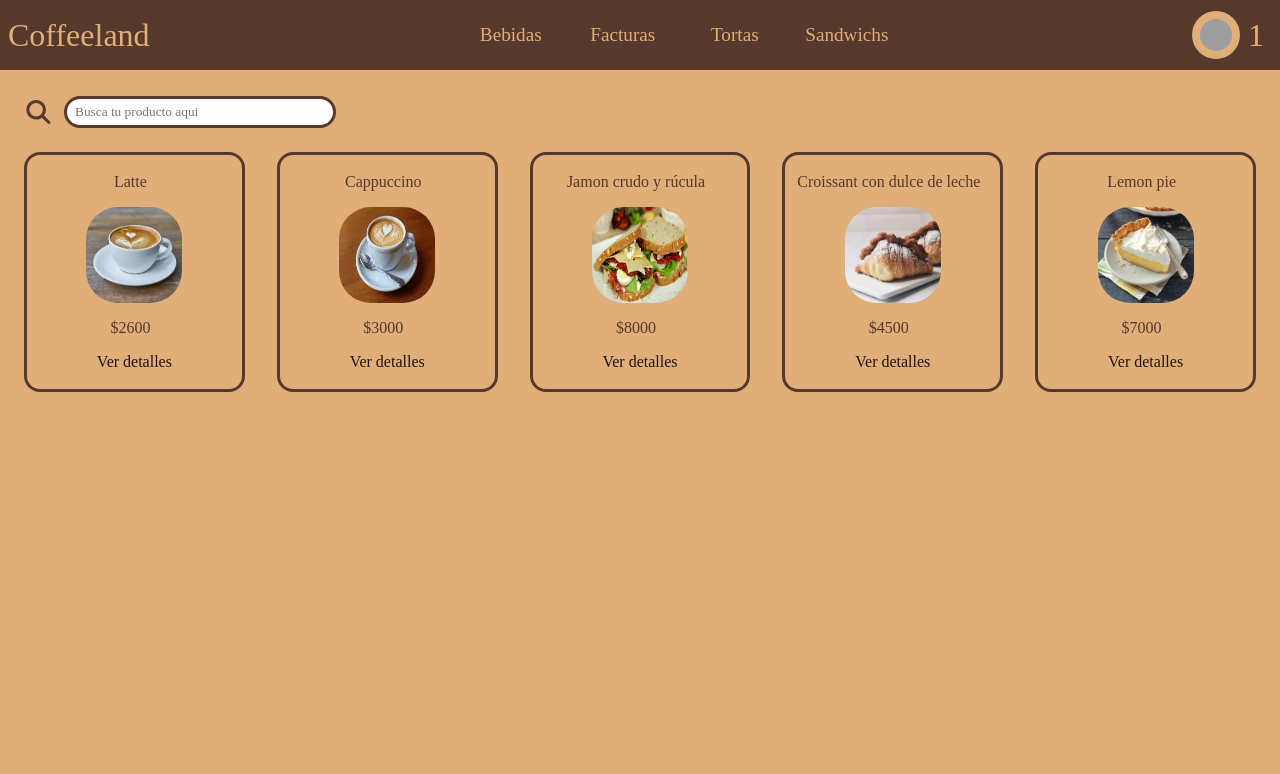
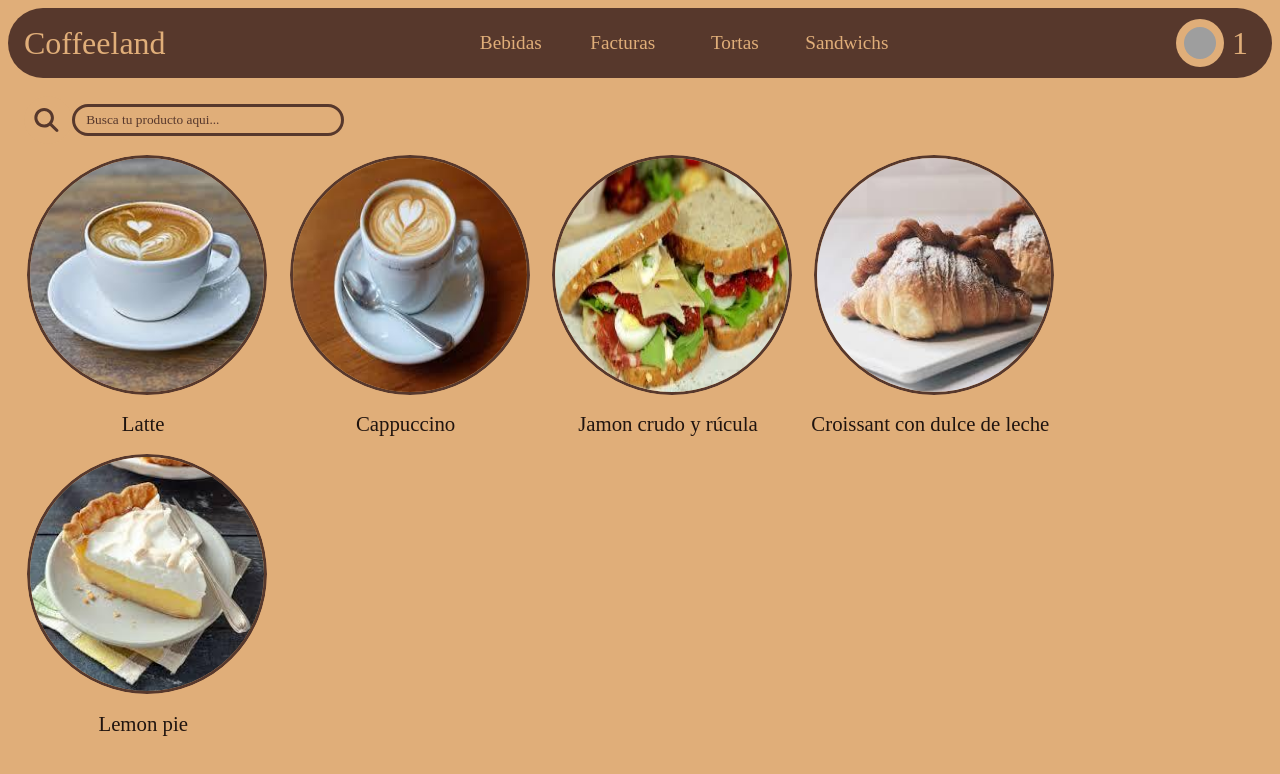
Before and after one commit to GonzaDP/Curso-React, a React (Vite) app: page / in a window 1280 px wide. Shown: the top 774 px of the page. Built offline with nearby package versions, Linux system fonts and the light colour scheme; grey boxes are pictures that could not be loaded.

Commit message:
cambios diseño

```diff
--- a/src/App.css
+++ b/src/App.css
@@ -1,4 +1,5 @@
 .fondo{
+    padding: 0.5rem;
     height: 100vh;
     background-color: #e0ae79;
 }
--- a/src/Components/ItemDetailContainer/ItemDetailContainer.jsx
+++ b/src/Components/ItemDetailContainer/ItemDetailContainer.jsx
@@ -3,10 +3,13 @@
 import ItemDetail from "./ItemDetail"
 import { useParams } from "react-router-dom"
 import "./ItemDetailContainer.css"
+import Loading from "../loading/loading"
+import useProducts from "../../hooks/useProductos"
 
 const ItemDetailContainer = () => {
     const [product,setProduct] = useState({})
     const {idProduct} = useParams()
+    const {loading} = useProducts()
 
     useEffect(() => {
         getProduct(idProduct)
@@ -14,7 +17,16 @@
     }, [idProduct])
 
     return(
+
+        /*<ItemDetail product={product}/>   */
+        <>
+        {
+        loading === true ?
+        <Loading/>
+        :
         <ItemDetail product={product}/>
+        }
+    </>
     )
 }
 
--- a/src/Components/ItemListContainer/Item.jsx
+++ b/src/Components/ItemListContainer/Item.jsx
@@ -2,11 +2,14 @@
 
 const Item = ({product}) => {
     return (
-        <div className="item" >
-            <p>{product.name}</p>
-            <img className="img" src={product.img}/>
-            <p>${product.price}</p>
-            <Link to={"/detail/" + product.id} className='linkItem'>Ver detalles</Link>
+        <div className="item">
+            <Link to={"/detail/" + product.id} className='itemImg'>
+                <img className="img" src={product.img}/>
+                <p className="overlay">
+                   COMPRAR
+                </p>
+            </Link>
+            <p className="name">{product.name}</p>
         </div>
     )
 }
--- a/src/Components/ItemListContainer/ItemListContainer.css
+++ b/src/Components/ItemListContainer/ItemListContainer.css
@@ -2,39 +2,66 @@
     padding: 0.5rem;
     display: flex;
     flex-direction: row;
-
+    flex-wrap: wrap;
 }
 
-.itemlistcontainer .item{
+.item{
+    display: flex;
+    flex-direction: column;
+    align-content: center;
+    align-items: center;
+}
+
+.itemImg{
     height: 15rem;
     width: 15rem;
-    display: flex;
-    padding: 0.5rem;
-    justify-content: center;
-    align-items: center;
-    align-content: center;
-    flex-direction: column;
-    margin: 1rem;
-    border: solid #57382c;
-    border-radius: 1rem;
+    margin: 0.7rem;
+    border-radius: 7.5rem;
+    transition: 0.5s;
+    text-decoration: none;
+    overflow: hidden;
 }
 
-.itemlistcontainer .item p{
-    font-size: 1rem;
-    color: #57382c;
-    display: flex;
-    width: auto;
+.img{
+    padding: 0;
+    width: 100%;
+    height: 100%;
+    border-radius: 7.5rem;
+    transition: 0.5s;
+    border: solid #57382c;
+    display: block;
+    transition: transform 0.5s ease;
 }
 
-.itemlistcontainer .item .img{
-    padding: 0;
-    width: 6rem;
-    height: 6rem;
-    margin: 1rem;
+.overlay {
+    margin-left: 0rem;
+    margin-top: -15rem;
+    border-radius: 7.5rem;
+    width: 15rem;
+    height: 15rem;
+    background-color: #57382ccb;
+    display: flex;
+    align-items: center;
+    justify-content: center;
+    opacity: 0;
+    transition: opacity 0.5s ease;
+    color: #e0ae79;
 }
 
-.linkItem{
-    margin-top: 1rem;
+  .itemImg:hover .overlay{
+    opacity: 0.9;
+}
+
+  .itemImg:hover {
+    transform: scale(1.1);
+}
+
+.name{
+    font-size: 1.3rem;
+    width: auto;
+    height: auto;
     text-decoration: none;
     color: #20140f;
+    background-color: #e0ae79;
+    padding: 0.4rem;
   }
--- a/src/Components/nav/NavBar.css
+++ b/src/Components/nav/NavBar.css
@@ -5,7 +5,8 @@
     height: 4.375rem;
     align-content: center;
     align-items: center;
-
+    border-radius: 2.5rem;
+    padding: 0.5rem;
   }
 
   .marcaEIcono{
@@ -22,13 +23,9 @@
     display: flex;
   }
 
-  li{
-
-  }
-
   .link{
     width: 7rem;
-    height: 4.375rem;
+    height: 3rem;
     display: flex;
     justify-content: center;
     align-items: center;
@@ -38,6 +35,8 @@
     text-decoration: none;
     color: #e0ae79;
     text-decoration: none;
+    border-radius: 2rem;
+
   }
 
   .link:hover{
--- a/src/Components/nav/NavBar.jsx
+++ b/src/Components/nav/NavBar.jsx
@@ -6,6 +6,7 @@
 const NavBar = () => {
 
     return (
+
         <nav>
             <Link to="/" className='marcaEIcono'>
                 <p>Coffeeland</p>
--- a/src/hoc/hocFilterProducts.css
+++ b/src/hoc/hocFilterProducts.css
@@ -18,11 +18,17 @@
 .filterInput{
     width: 100%;
     height: 100%;
-    padding-left: 0.5rem;
+    padding-left: 0.7rem;
     margin-left: -1rem;
     color: #57382c;
     border: solid #57382c;
     border-radius: 1rem;
+    background-color:  #e0ae79;
+    outline: none;
+}
+
+.filterInput::placeholder{
+    color: #57382c;
 }
 
 .lupita{
--- a/src/hoc/hocFilterProducts.jsx
+++ b/src/hoc/hocFilterProducts.jsx
@@ -25,7 +25,7 @@
             <div className="filterProducts">
             <div className="filter">
                 <img className="lupita" src={magnifyingGlass}/>
-                <input className="filterInput" type="text" placeholder="Busca tu producto aqui" onChange={changeInput}/>
+                <input className="filterInput" type="text" placeholder="Busca tu producto aqui..." onChange={changeInput}/>
             </div>
             <Component products={search()}/>
             </div>
```
Also changed, not shown: src/Components/ItemDetailContainer/ItemDetail.jsx (line endings or trailing spaces).
